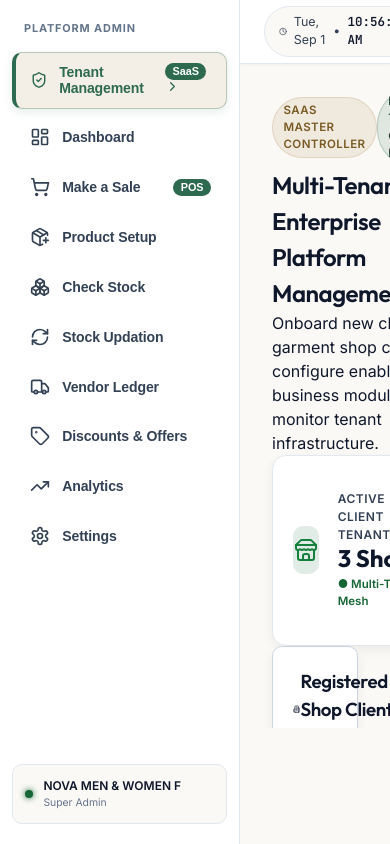
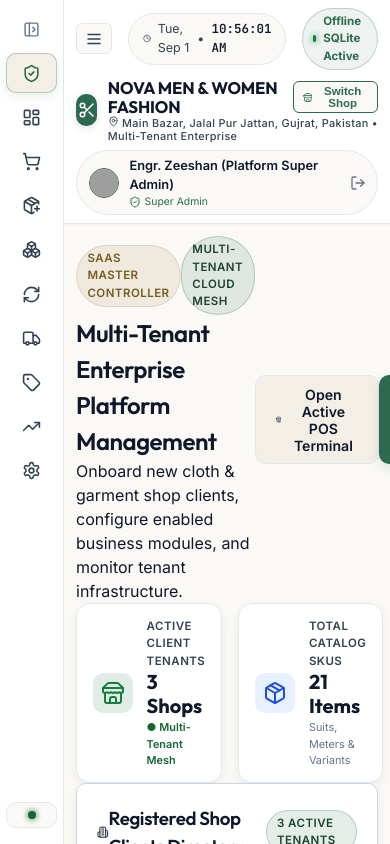
Before and after one commit to TahaRubyan/Multi-Tenant-Clothing-Shop, a React (Vite) app: page / in a window 390 px wide. Both pictures are taken after a click on the button 236 px from the left and 423 px from the top of the page. Built offline with nearby package versions, Linux system fonts and the light colour scheme; grey boxes are pictures that could not be loaded; the HTML template or start-up script is replaced by a standard one.

Commit message:
fix: resolve blank screens on Product Setup & Settings, implement collapsible responsive sidebar, compact typography and high-density visual hierarchy

```diff
--- a/src/components/Navbar.jsx
+++ b/src/components/Navbar.jsx
@@ -8,10 +8,21 @@ import {
   Store,
   MapPin,
   Sparkles,
+  Menu,
+  PanelLeftClose,
+  PanelLeftOpen,
 } from 'lucide-react';
 
 export const Navbar = () => {
-  const { currentUser, logout, currentTenant, shopSettings, setShowShopSwitcher } = usePOS();
+  const {
+    currentUser,
+    logout,
+    currentTenant,
+    shopSettings,
+    setShowShopSwitcher,
+    isSidebarCollapsed,
+    toggleSidebar,
+  } = usePOS();
   const [timeStr, setTimeStr] = useState('');
   const [dateStr, setDateStr] = useState('');
 
@@ -33,8 +44,17 @@ export const Navbar = () => {
 
   return (
     <header className="navbar-container">
-      {/* LEFT: Clock with Time & Date + Online Status */}
+      {/* LEFT: Sidebar Toggle + Clock with Time & Date + Online Status */}
       <div className="nav-left">
+        <button
+          type="button"
+          className="btn-toggle-sidebar-nav"
+          onClick={toggleSidebar}
+          title={isSidebarCollapsed ? 'Expand Sidebar' : 'Collapse Sidebar'}
+        >
+          <Menu size={18} />
+        </button>
+
         <div className="info-pill">
           <Clock size={15} />
           <span>{dateStr}</span>
--- a/src/components/Sidebar.jsx
+++ b/src/components/Sidebar.jsx
@@ -12,10 +12,21 @@ import {
   Settings,
   ChevronRight,
   ShieldCheck,
+  PanelLeftClose,
+  PanelLeftOpen,
 } from 'lucide-react';
 
 export const Sidebar = () => {
-  const { activeTab, setActiveTab, currentUser, hasPermission, hasModule, currentTenant } = usePOS();
+  const {
+    activeTab,
+    setActiveTab,
+    currentUser,
+    hasPermission,
+    hasModule,
+    currentTenant,
+    isSidebarCollapsed,
+    toggleSidebar,
+  } = usePOS();
 
   const navItems = [
     { id: 'super-admin-portal', label: 'Tenant Management', icon: ShieldCheck, badge: 'SaaS', perm: 'super_admin', superAdminOnly: true },
@@ -31,24 +42,33 @@ export const Sidebar = () => {
   ];
 
   return (
-    <aside className="sidebar-container">
+    <aside className={`sidebar-container ${isSidebarCollapsed ? 'collapsed' : ''}`}>
       <div className="sidebar-menu">
-        <div className="sidebar-section-title">
+        <div className="sidebar-top-bar flex-between">
+          {!isSidebarCollapsed && (
+            <span className="sidebar-section-title">
               {currentUser?.isSuperAdmin ? 'PLATFORM ADMIN' : `${(currentTenant?.name || 'MAIN').toUpperCase()} MENU`}
+            </span>
+          )}
+          <button
+            type="button"
+            className="btn-sidebar-toggle-mini"
+            onClick={toggleSidebar}
+            title={isSidebarCollapsed ? 'Expand Sidebar' : 'Collapse Sidebar'}
+          >
+            {isSidebarCollapsed ? <PanelLeftOpen size={17} /> : <PanelLeftClose size={17} />}
+          </button>
         </div>
 
         {navItems.map((item) => {
-          // If super admin only item, check user flag
           if (item.superAdminOnly && !currentUser?.isSuperAdmin && currentUser?.role !== 'Super Admin') {
             return null;
           }
 
-          // If item requires specific permission, check logged-in user authority
           if (item.perm && !hasPermission(item.perm)) {
             return null;
           }
 
-          // If item depends on tenant module flag, check module status
           if (item.module && !hasModule(item.module) && !currentUser?.isSuperAdmin) {
             return null;
           }
@@ -61,27 +81,32 @@ export const Sidebar = () => {
               key={item.id}
               className={`sidebar-item ${isActive ? 'active' : ''}`}
               onClick={() => setActiveTab(item.id)}
+              title={isSidebarCollapsed ? item.label : undefined}
             >
               <div className="sidebar-item-left">
-                <IconComponent size={20} className="nav-icon" />
-                <span className="nav-label">{item.label}</span>
+                <IconComponent size={19} className="nav-icon" />
+                {!isSidebarCollapsed && <span className="nav-label">{item.label}</span>}
               </div>
+              {!isSidebarCollapsed && (
                 <div className="sidebar-item-right">
                   {item.badge && <span className="sidebar-badge">{item.badge}</span>}
-                {isActive && <ChevronRight size={15} className="active-arrow" />}
+                  {isActive && <ChevronRight size={14} className="active-arrow" />}
                 </div>
+              )}
             </button>
           );
         })}
       </div>
 
       <div className="sidebar-footer">
-        <div className="system-status-pill">
+        <div className="system-status-pill" title={isSidebarCollapsed ? `${currentTenant?.name || 'POS'} • Online` : undefined}>
           <div className="status-dot online"></div>
+          {!isSidebarCollapsed && (
             <div className="status-text">
               <span>{currentTenant?.name ? currentTenant.name.substring(0, 18) : 'POS Active'}</span>
               <small>{currentUser ? currentUser.role : 'Guest'}</small>
             </div>
+          )}
         </div>
       </div>
     </aside>
--- a/src/context/POSContext.jsx
+++ b/src/context/POSContext.jsx
@@ -709,6 +709,10 @@ export const POSProvider = ({ children }) => {
     const unitPrice = parseFloat(invoiceItem.unitPrice) || 0;
     const wholesalePrice = parseFloat(invoiceItem.wholesalePrice) || (unitPrice * 0.5);
 
+    // Clean raw fabric material name without redundant prefixes
+    let cleanName = invoiceItem.fabric || invoiceItem.fabricMaterial || 'Garment Item';
+    cleanName = cleanName.replace(/\[RETURN \/ EXCHANGE\]\s*/i, '').replace(/^\[.*?\]\s*/, '');
+
     setCart(prev => [
       ...prev,
       {
@@ -716,9 +720,9 @@ export const POSProvider = ({ children }) => {
         cartItemId,
         barcode: invoiceItem.barcode || 'RET-ITEM',
         masterBarcode: invoiceItem.barcode || 'RET-ITEM',
-        fabricMaterial: `[RETURN / EXCHANGE] ${invoiceItem.fabric || invoiceItem.fabricMaterial || 'Garment Item'}`,
-        fabricType: invoiceItem.unitType || 'Garment',
-        fabricColor: 'Exchange Return',
+        fabricMaterial: cleanName,
+        fabricType: invoiceItem.fabricType || invoiceItem.unitType || 'Garment',
+        fabricColor: invoiceItem.fabricColor || 'Exchange Return',
         variantDetails: invoiceItem.variantDetails || null,
         unitType: invoiceItem.unitType || 'Suit',
         unitPrice: unitPrice,
@@ -727,11 +731,11 @@ export const POSProvider = ({ children }) => {
         qty: parseFloat(invoiceItem.qty) || 1,
         itemDiscountPercent: 0,
         itemDiscount: 0,
-        promoTag: `Returned from ${originalInvoiceNumber || 'Past Sale'}`,
+        promoTag: originalInvoiceNumber ? `Ref: ${originalInvoiceNumber}` : null,
         isReturn: true,
       }
     ]);
-    showToast(`Added ${invoiceItem.fabric || invoiceItem.barcode} as negative return for exchange`, 'warning');
+    showToast(`Added ${cleanName} as exchange return`, 'warning');
   };
 
   const completeSale = (paymentMethod, amountReceivedInput = null) => {
@@ -887,6 +891,12 @@ export const POSProvider = ({ children }) => {
     setUsers(prev => prev.filter(u => u.id !== userId));
   };
 
+  // Sidebar Collapsed / Responsive Drawer State
+  const [isSidebarCollapsed, setIsSidebarCollapsed] = useState(() => {
+    return typeof window !== 'undefined' ? window.innerWidth <= 1024 : false;
+  });
+  const toggleSidebar = () => setIsSidebarCollapsed(prev => !prev);
+
   // Toast Alerts
   const [toast, setToast] = useState(null);
   const showToast = (message, type = 'info') => {
@@ -897,6 +907,9 @@ export const POSProvider = ({ children }) => {
   return (
     <POSContext.Provider
       value={{
+        isSidebarCollapsed,
+        setIsSidebarCollapsed,
+        toggleSidebar,
         tenants,
         currentTenant,
         currentTenantId,
--- a/src/layout.css
+++ b/src/layout.css
@@ -171,30 +171,89 @@
   color: var(--status-danger);
 }
 
-/* SIDEBAR STYLING - Precise Spacing */
+/* SIDEBAR STYLING - Precise Spacing & Collapsible */
 .sidebar-container {
-  width: 240px;
+  width: 230px;
+  min-width: 230px;
   background: var(--bg-secondary);
   border-right: 1px solid var(--border-color);
   display: flex;
   flex-direction: column;
   justify-content: space-between;
-  padding: 1.25rem 0.75rem;
+  padding: 1rem 0.65rem;
   user-select: none;
+  transition: width 0.22s cubic-bezier(0.16, 1, 0.3, 1), min-width 0.22s ease, padding 0.22s ease;
+  z-index: 50;
+}
+
+.sidebar-container.collapsed {
+  width: 64px;
+  min-width: 64px;
+  padding: 1rem 0.35rem;
+}
+
+.sidebar-top-bar {
+  display: flex;
+  align-items: center;
+  justify-content: space-between;
+  margin-bottom: 0.4rem;
+  padding: 0 0.35rem;
+}
+
+.sidebar-container.collapsed .sidebar-top-bar {
+  justify-content: center;
+  padding: 0;
+}
+
+.btn-sidebar-toggle-mini {
+  background: transparent;
+  border: none;
+  color: var(--text-subtle);
+  cursor: pointer;
+  padding: 0.3rem;
+  border-radius: var(--radius-sm);
+  display: flex;
+  align-items: center;
+  justify-content: center;
+  transition: all 0.15s ease;
+}
+
+.btn-sidebar-toggle-mini:hover {
+  background: var(--bg-tertiary);
+  color: var(--accent-primary);
+}
+
+.btn-toggle-sidebar-nav {
+  background: var(--bg-primary);
+  border: 1px solid var(--border-color);
+  color: var(--text-muted);
+  cursor: pointer;
+  padding: 0.35rem 0.5rem;
+  border-radius: var(--radius-sm);
+  display: inline-flex;
+  align-items: center;
+  justify-content: center;
+  transition: all 0.15s ease;
+}
+
+.btn-toggle-sidebar-nav:hover {
+  background: var(--bg-tertiary);
+  color: var(--accent-primary);
+  border-color: var(--accent-primary);
 }
 
 .sidebar-section-title {
-  font-size: 0.68rem;
+  font-size: 0.65rem;
   font-weight: 700;
   color: var(--text-subtle);
   letter-spacing: 0.08em;
-  padding: 0 0.75rem 0.6rem 0.75rem;
+  padding: 0 0.35rem;
 }
 
 .sidebar-menu {
   display: flex;
   flex-direction: column;
-  gap: 0.35rem;
+  gap: 0.25rem;
 }
 
 .sidebar-item {
@@ -202,27 +261,39 @@
   align-items: center;
   justify-content: space-between;
   width: 100%;
-  padding: 0.7rem 0.95rem;
+  padding: 0.6rem 0.85rem;
   border-radius: var(--radius-md);
   background: transparent;
   border: 1px solid transparent;
   border-left: 3px solid transparent;
   color: var(--text-muted);
   cursor: pointer;
-  transition: all 0.18s cubic-bezier(0.16, 1, 0.3, 1);
+  transition: all 0.16s cubic-bezier(0.16, 1, 0.3, 1);
   text-align: left;
+}
+
+.sidebar-container.collapsed .sidebar-item {
+  justify-content: center;
+  padding: 0.6rem 0.35rem;
+  border-left-width: 1px;
 }
 
 .sidebar-item-left {
   display: flex;
   align-items: center;
-  gap: 0.75rem;
+  gap: 0.65rem;
+}
+
+.sidebar-container.collapsed .sidebar-item-left {
+  gap: 0;
+  justify-content: center;
 }
 
 .nav-label {
-  font-size: 0.88rem;
+  font-size: 0.84rem;
   font-weight: 600;
   letter-spacing: -0.01em;
+  white-space: nowrap;
 }
 
 .sidebar-item:hover {
@@ -230,13 +301,17 @@
   color: var(--accent-primary);
   border-color: rgba(45, 106, 79, 0.25);
   border-left: 3px solid var(--accent-sand);
-  transform: translateX(3px);
+  transform: translateX(2px);
   box-shadow: 0 2px 8px rgba(0, 0, 0, 0.04);
+}
+
+.sidebar-container.collapsed .sidebar-item:hover {
+  transform: scale(1.05);
+  border-left-color: rgba(45, 106, 79, 0.25);
 }
 
 .sidebar-item:hover .nav-icon {
   color: var(--accent-primary);
-  transform: scale(1.05);
 }
 
 .sidebar-item.active {
@@ -248,15 +323,18 @@
   box-shadow: 0 3px 10px rgba(45, 106, 79, 0.12);
 }
 
+.sidebar-container.collapsed .sidebar-item.active {
+  border-left: 1px solid rgba(45, 106, 79, 0.3);
+}
+
 .sidebar-item.active .nav-icon {
   color: var(--accent-primary);
-  transform: scale(1.08);
 }
 
 .sidebar-badge {
-  font-size: 0.68rem;
+  font-size: 0.65rem;
   font-weight: 700;
-  padding: 0.15rem 0.45rem;
+  padding: 0.12rem 0.4rem;
   border-radius: 999px;
   background: var(--accent-primary);
   color: #ffffff;
@@ -266,16 +344,22 @@
   display: flex;
   align-items: center;
   gap: 0.65rem;
-  padding: 0.75rem;
+  padding: 0.65rem;
   background: var(--bg-primary);
   border: 1px solid var(--border-color);
   border-radius: var(--radius-md);
+}
+
+.sidebar-container.collapsed .system-status-pill {
+  justify-content: center;
+  padding: 0.5rem;
 }
 
 .status-dot {
   width: 8px;
   height: 8px;
   border-radius: 999px;
+  flex-shrink: 0;
 }
 
 .status-dot.online {
@@ -289,11 +373,74 @@
 }
 
 .status-text span {
-  font-size: 0.75rem;
+  font-size: 0.72rem;
   font-weight: 600;
+  white-space: nowrap;
 }
 
 .status-text small {
-  font-size: 0.65rem;
+  font-size: 0.62rem;
   color: var(--text-subtle);
+  white-space: nowrap;
 }
+
+/* =======================================================
+   RESPONSIVE LAYOUT & MEDIA QUERIES (TABLET & DESKTOP)
+   ======================================================= */
+@media (max-width: 1200px) {
+  .navbar-container {
+    padding: 0 1rem;
+    height: 60px;
+  }
+  .navbar-shop-title {
+    font-size: 1.05rem;
+  }
+  .view-container {
+    padding: 1rem 1.25rem;
+  }
+  .pos-main-workspace-grid {
+    grid-template-columns: 1fr 340px;
+    gap: 1rem;
+  }
+}
+
+@media (max-width: 1024px) {
+  .sidebar-container:not(.collapsed) {
+    position: absolute;
+    top: 0;
+    bottom: 0;
+    left: 0;
+    box-shadow: var(--shadow-lg);
+    z-index: 1000;
+  }
+  .pos-main-workspace-grid {
+    grid-template-columns: 1fr;
+    overflow-y: auto;
+  }
+  .vendor-workspace-grid {
+    grid-template-columns: 1fr;
+  }
+  .discounts-workspace-grid {
+    grid-template-columns: 1fr;
+  }
+  .setup-2col-workspace {
+    grid-template-columns: 1fr;
+    overflow-y: auto;
+  }
+}
+
+@media (max-width: 768px) {
+  .navbar-container {
+    height: auto;
+    padding: 0.5rem 0.75rem;
+    flex-direction: column;
+    gap: 0.5rem;
+  }
+  .nav-left, .nav-center, .nav-right {
+    width: 100%;
+    justify-content: space-between;
+  }
+  .view-container {
+    padding: 0.75rem 0.75rem;
+  }
+}
--- a/src/views.css
+++ b/src/views.css
@@ -446,49 +446,50 @@
   display: flex;
   align-items: center;
   justify-content: space-between;
-  padding: 1.75rem 2rem;
+  padding: 1.25rem 1.5rem;
   background: linear-gradient(135deg, #ffffff 0%, #f3efe6 100%);
   border-color: var(--border-color-strong);
 }
 
 .banner-content h2 {
-  font-size: 1.45rem;
+  font-size: 1.25rem;
   font-weight: 700;
 }
 
 .welcome-note {
-  font-size: 0.88rem;
+  font-size: 0.8rem;
   color: var(--text-muted);
-  margin-top: 0.25rem;
+  margin-top: 0.2rem;
   max-width: 600px;
 }
 
 .banner-actions {
   display: flex;
   align-items: center;
-  gap: 0.75rem;
+  gap: 0.65rem;
 }
 
 .kpi-grid {
   display: grid;
   grid-template-columns: repeat(4, 1fr);
-  gap: 1.25rem;
+  gap: 1rem;
 }
 
 .kpi-card {
   display: flex;
   align-items: center;
-  gap: 1.15rem;
-  padding: 1.25rem;
+  gap: 0.85rem;
+  padding: 0.85rem 1rem;
 }
 
 .kpi-icon {
-  width: 48px;
-  height: 48px;
+  width: 40px;
+  height: 40px;
   border-radius: var(--radius-md);
   display: flex;
   align-items: center;
   justify-content: center;
+  flex-shrink: 0;
 }
 
 .icon-blue { background: rgba(59, 130, 246, 0.12); color: #1d4ed8; }
@@ -502,7 +503,7 @@
 }
 
 .kpi-label {
-  font-size: 0.75rem;
+  font-size: 0.72rem;
   color: var(--text-muted);
   text-transform: uppercase;
   letter-spacing: 0.04em;
@@ -510,18 +511,18 @@
 }
 
 .kpi-value {
-  font-size: 1.5rem;
+  font-size: 1.25rem;
   font-weight: 700;
   font-family: var(--font-heading);
   line-height: 1.2;
 }
 
 .kpi-sub {
-  font-size: 0.72rem;
+  font-size: 0.68rem;
   display: flex;
   align-items: center;
   gap: 0.25rem;
-  margin-top: 0.15rem;
+  margin-top: 0.1rem;
 }
 
 .kpi-sub.positive { color: var(--status-success); font-weight: 600; }
@@ -655,8 +656,8 @@
 /* POS WORKSPACE GRID */
 .pos-main-workspace-grid {
   display: grid;
-  grid-template-columns: 1fr 380px;
-  gap: 1rem;
+  grid-template-columns: 1fr 360px;
+  gap: 0.85rem;
   flex: 1;
   overflow: hidden;
 }
@@ -665,7 +666,7 @@
   display: flex;
   flex-direction: column;
   height: 100%;
-  padding: 1rem 1.15rem;
+  padding: 0.85rem 1rem;
   background: var(--bg-card);
   border: 1px solid var(--border-color);
   border-radius: var(--radius-md);
@@ -676,9 +677,9 @@
   display: flex;
   align-items: center;
   justify-content: space-between;
-  padding-bottom: 0.65rem;
+  padding-bottom: 0.5rem;
   border-bottom: 1px solid var(--border-color);
-  margin-bottom: 0.65rem;
+  margin-bottom: 0.5rem;
 }
 
 .cart-table-scroll-container {
@@ -874,7 +875,7 @@
   display: flex;
   flex-direction: column;
   justify-content: space-between;
-  padding: 1.15rem 1.25rem;
+  padding: 0.85rem 1rem;
   background: var(--bg-card);
   border: 1.5px solid var(--border-color-strong);
   border-radius: var(--radius-md);
@@ -883,29 +884,29 @@
 }
 
 .checkout-panel-title {
-  font-size: 1rem;
-  font-weight: 700;
-  padding-bottom: 0.5rem;
+  font-size: 0.95rem;
+  font-weight: 700;
+  padding-bottom: 0.4rem;
   border-bottom: 1px solid var(--border-color);
-  margin-bottom: 0.75rem;
+  margin-bottom: 0.6rem;
 }
 
 .totals-breakdown-card {
   display: flex;
   flex-direction: column;
-  gap: 0.55rem;
+  gap: 0.45rem;
   background: var(--bg-primary);
   border: 1px solid var(--border-color);
   border-radius: var(--radius-md);
-  padding: 0.85rem 1rem;
-  margin-bottom: 0.85rem;
+  padding: 0.65rem 0.85rem;
+  margin-bottom: 0.65rem;
 }
 
 .t-row {
   display: flex;
   align-items: center;
   justify-content: space-between;
-  font-size: 0.82rem;
+  font-size: 0.8rem;
 }
 
 .discount-input-field {
@@ -915,39 +916,39 @@
   background: var(--bg-card);
   border: 1px solid var(--border-color);
   border-radius: var(--radius-sm);
-  padding: 0.2rem 0.45rem;
+  padding: 0.15rem 0.4rem;
   font-family: var(--font-mono);
 }
 
 .discount-input-field input {
-  width: 65px;
+  width: 55px;
   border: none;
   background: transparent;
   font-family: var(--font-mono);
-  font-size: 0.82rem;
+  font-size: 0.8rem;
   outline: none;
 }
 
 .net-total-box {
-  padding-top: 0.55rem;
+  padding-top: 0.45rem;
   border-top: 1px solid var(--border-color);
   font-weight: 800;
 }
 
 .net-total-price {
-  font-size: 1.25rem;
+  font-size: 1.18rem;
   color: var(--accent-primary);
 }
 
 .payment-selector-group {
-  margin-bottom: 0.85rem;
+  margin-bottom: 0.65rem;
 }
 
 .payment-options-grid {
   display: grid;
   grid-template-columns: repeat(3, 1fr);
-  gap: 0.45rem;
-  margin-top: 0.35rem;
+  gap: 0.35rem;
+  margin-top: 0.25rem;
 }
 
 .payment-option-card {
@@ -956,13 +957,13 @@
   flex-direction: column;
   align-items: center;
   justify-content: center;
-  gap: 0.25rem;
-  padding: 0.55rem 0.4rem;
+  gap: 0.2rem;
+  padding: 0.45rem 0.3rem;
   background: var(--bg-primary);
   border: 1.5px solid var(--border-color);
   border-radius: var(--radius-md);
   color: var(--text-muted);
-  font-size: 0.75rem;
+  font-size: 0.72rem;
   font-weight: 600;
   cursor: pointer;
   transition: all 0.15s ease;
@@ -984,36 +985,36 @@
 .calc-inputs-grid {
   display: grid;
   grid-template-columns: 1fr 1fr;
-  gap: 0.75rem;
-  margin-bottom: 0.85rem;
+  gap: 0.65rem;
+  margin-bottom: 0.65rem;
 }
 
 .calc-input {
-  font-size: 0.95rem;
-  font-weight: 700;
-  padding: 0.4rem 0.6rem;
+  font-size: 0.9rem;
+  font-weight: 700;
+  padding: 0.35rem 0.55rem;
 }
 
 .change-returned-badge {
-  padding: 0.4rem;
+  padding: 0.35rem;
   background: var(--bg-primary);
   border: 1px solid var(--border-color);
   border-radius: var(--radius-md);
   color: var(--status-success);
   font-weight: 800;
-  font-size: 0.95rem;
+  font-size: 0.9rem;
   text-align: center;
 }
 
 .btn-checkout-primary {
   width: 100%;
-  padding: 0.8rem;
-  font-size: 0.98rem;
+  padding: 0.7rem 0.85rem;
+  font-size: 0.94rem;
   font-weight: 700;
   display: flex;
   align-items: center;
   justify-content: center;
-  gap: 0.55rem;
+  gap: 0.5rem;
   box-shadow: 0 4px 12px var(--accent-glow);
 }
 
--- a/src/views/ProductSetupView.jsx
+++ b/src/views/ProductSetupView.jsx
@@ -16,6 +16,7 @@ import {
   Tag,
   Boxes,
   PlusCircle,
+  Truck,
 } from 'lucide-react';
 
 export const ProductSetupView = () => {
--- a/src/views/SettingsView.jsx
+++ b/src/views/SettingsView.jsx
@@ -18,6 +18,7 @@ import {
   UserCheck,
   Shield,
   Layers,
+  FileText,
 } from 'lucide-react';
 
 export const SettingsView = () => {
```
Also changed, not shown: src/views/MakeSaleView.jsx (+35 -33 lines). Lines whose indentation alone changed are shown as unchanged.
